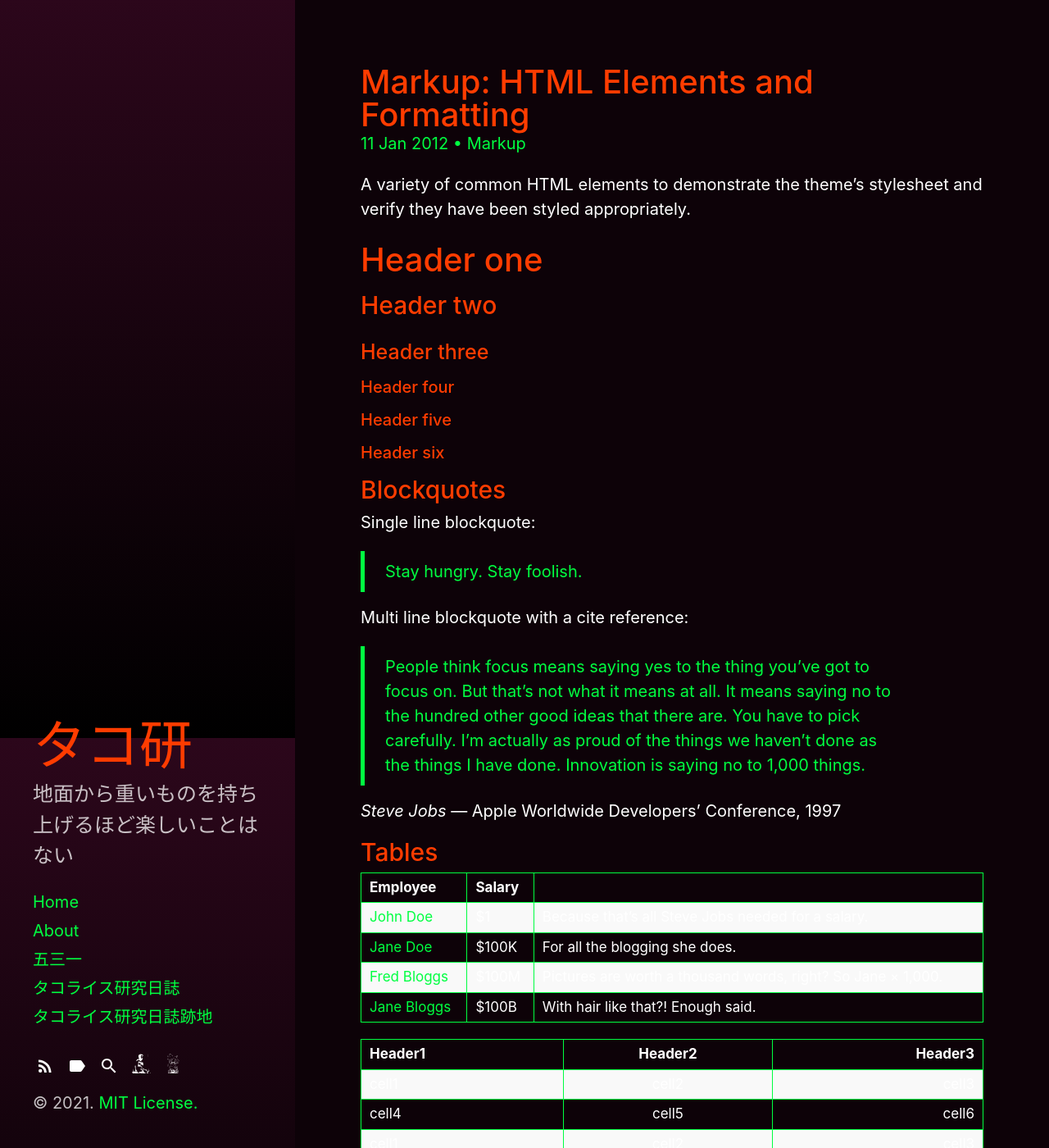
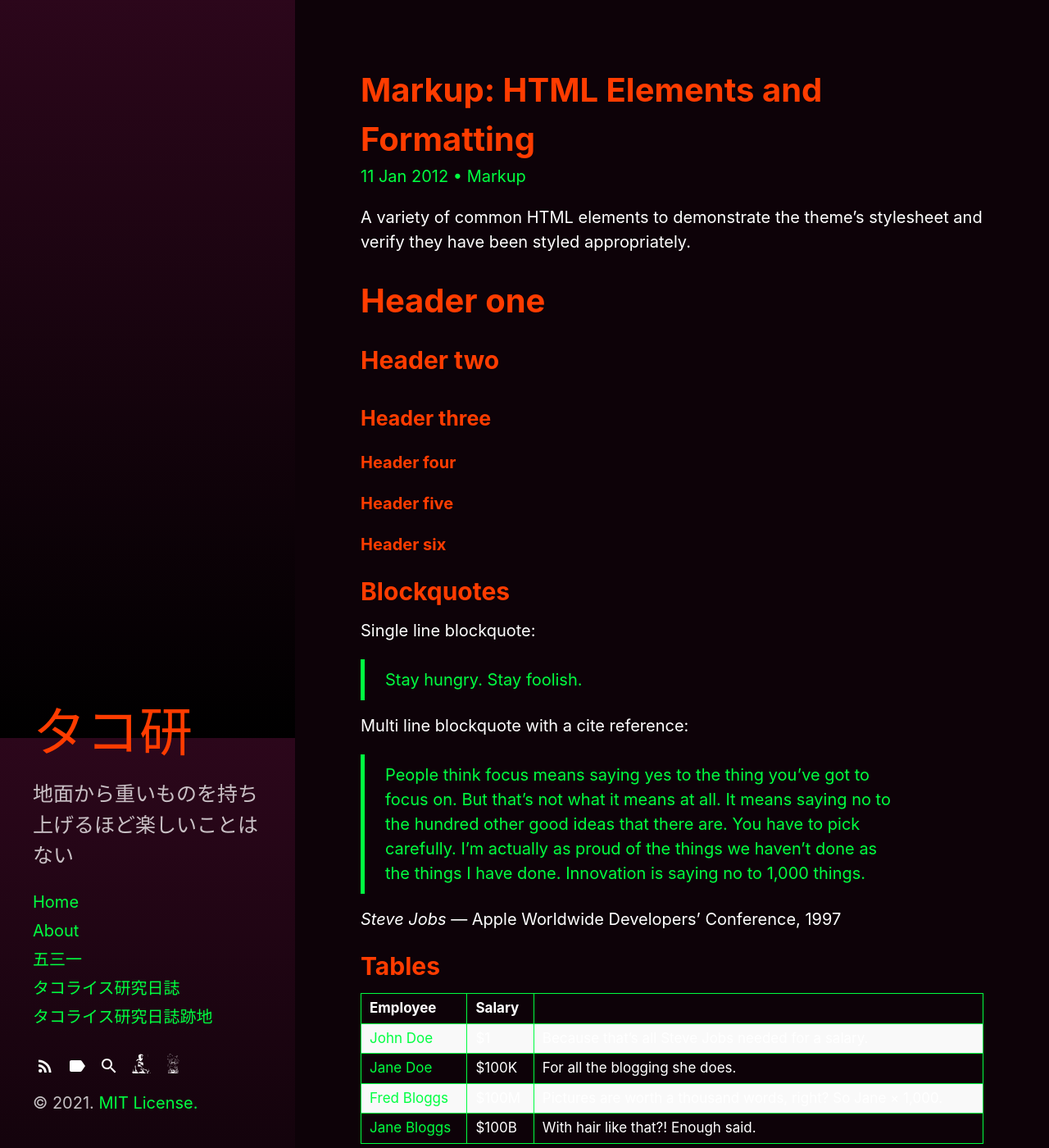
Before and after one commit to buckybean/buckybean.github.io, a Jekyll site: the page built from _posts/2012-01-11-markup-html-elements-and-formatting.md, in a window 1280 px wide and 1400 px high. Shown: the whole window at 82% size. Built offline with Jekyll 4.4.1, drawn with Linux system fonts in a browser that asks for light colours.

Commit message:
Update _type.scss

```diff
--- a/_sass/hydeout/_type.scss
+++ b/_sass/hydeout/_type.scss
@@ -10,8 +10,8 @@ h5,
 h6,
 .site-title {
   color: $heading-color;
-  font-weight: 500;
-  line-height: 1;
+  font-weight: 700;
+  line-height: 1.5;
   margin-bottom: $heading-spacing;
   text-rendering: optimizeLegibility;
 }
```
